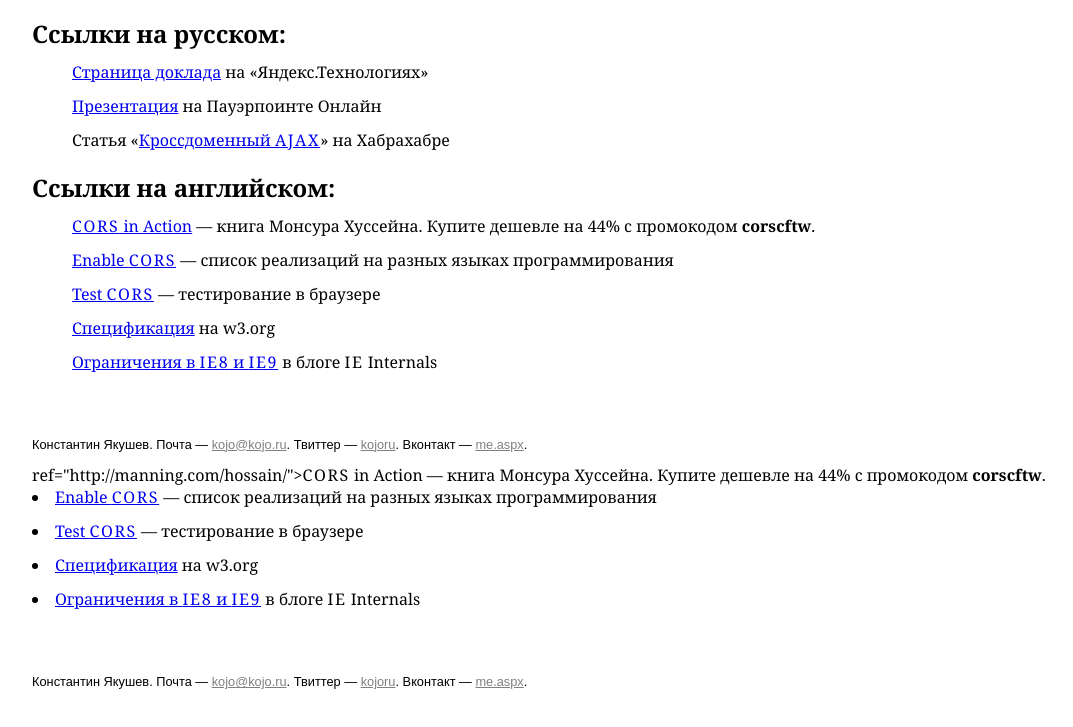
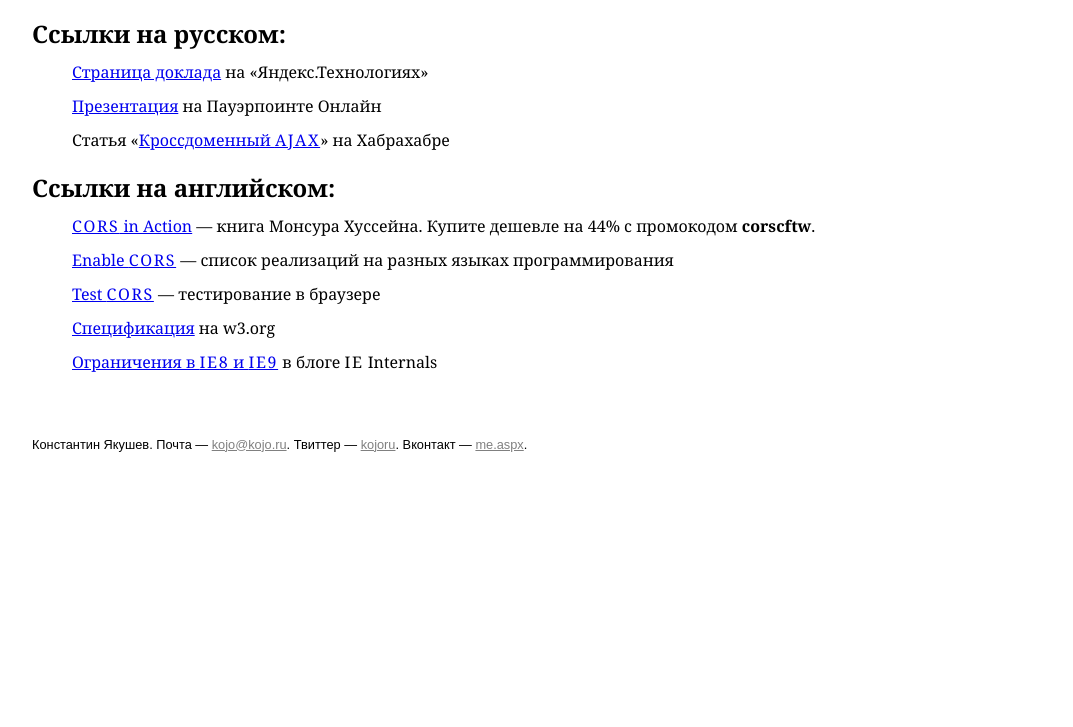
Before and after one commit to kojoru/cors.kojo.ru, a plain HTML site: page index.html in a window 1280 px wide. Shown: the part 149-876 px from the top of the page, without its empty margins (26-1099 px from the left). After the commit the page ends 800 px from the top, so only its background shows below. Drawn offline with Linux system fonts and the light colour scheme.

Commit message:
Update index.html

```diff
--- a/index.html
+++ b/index.html
@@ -82,22 +82,4 @@
     Твиттер &mdash; <a href="http://twitter.com/kojoru">kojoru</a>.
     Вконтакт &mdash; <a href="http://vk.com/me.aspx">me.aspx</a>.</p>
 </body>
-</html>ref="http://manning.com/hossain/"><span class="abbr">CORS</span> in Action</a>&nbsp;&mdash; книга
-            Монсура Хуссейна. Купите дешевле на 44% с&nbsp;промокодом <strong>corscftw</strong>.
-        </li>
-        <li><a href="http://enable-cors.org">Enable <span class="abbr">CORS</span></a>&nbsp;&mdash; список реализаций на разных языках программирования</li>
-        <li><a href="http://test-cors.org">Test <span class="abbr">CORS</span></a>&nbsp;&mdash; тестирование в браузере</li>
-        <li><a href="http://www.w3.org/TR/cors/">Спецификация</a> на w3.org</li>
-        <li>
-            <a href="http://blogs.msdn.com/b/ieinternals/archive/2010/05/13/xdomainrequest-restrictions-limitations-and-workarounds.aspx">
-                Ограничения в <span class="abbr">IE8</span> и <span class="abbr">IE9</span></a>
-            в блоге <span class="abbr">IE</span> Internals
-        </li>
-    </ul>
-    <p class="footer">
-    Константин Якушев.
-        Почта &mdash; <a href="mailto:kojo@kojo.ru">kojo@kojo.ru</a>.
-    Твиттер &mdash; <a href="http://twitter.com/kojoru">kojoru</a>.
-    Вконтакт &mdash; <a href="http://vk.com/me.aspx">me.aspx</a>.</p>
-</body>
 </html>
```
